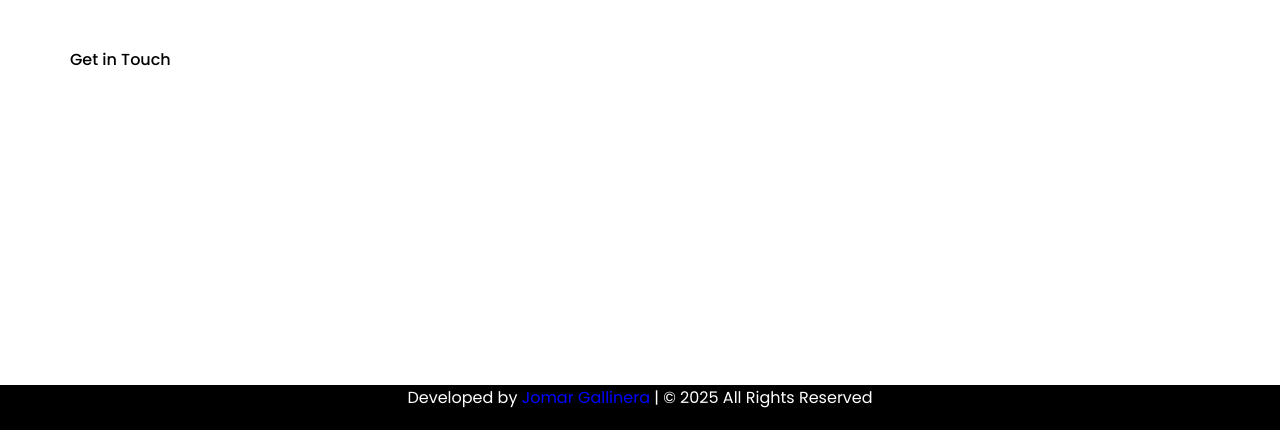
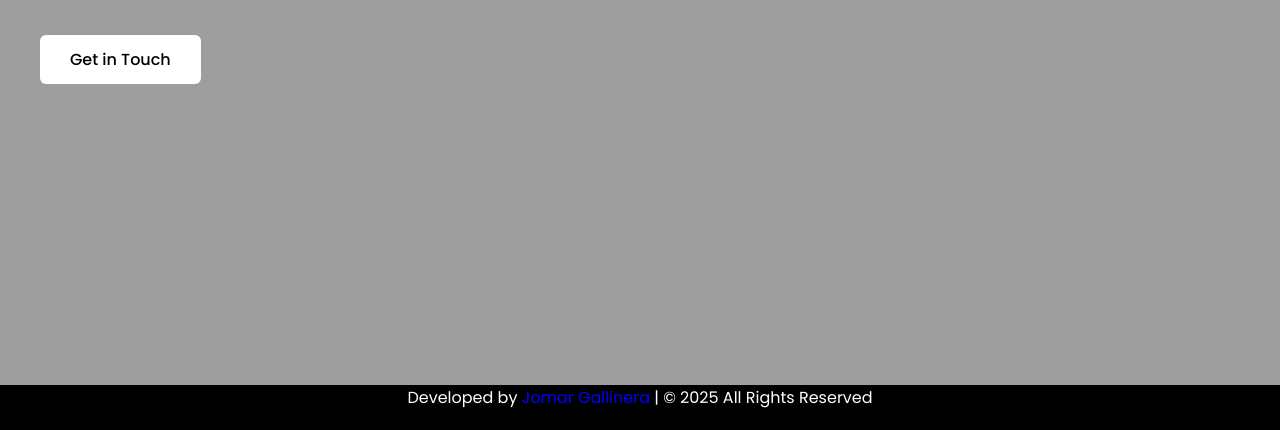
Before and after one commit to j0m10/CSS-Foundation, a plain HTML site: page index.html in a window 1280 px wide. Shown: the part 415-845 px from the top of the page. Drawn offline with nearby package versions, Linux system fonts and the light colour scheme; the site is published under a folder, as on GitHub Pages, so addresses that start at the root find nothing.

Commit message:
Update style.css

```diff
--- a/style.css
+++ b/style.css
@@ -61,7 +61,7 @@ img {
 
 .hero-section {
   height: 100vh;
-  background-image: url("/images/hero-bg.jpg");
+  background-image: url("images/hero-bg.jpg");
   background-position: center;
   background-size: cover;
   display: flex;
```
